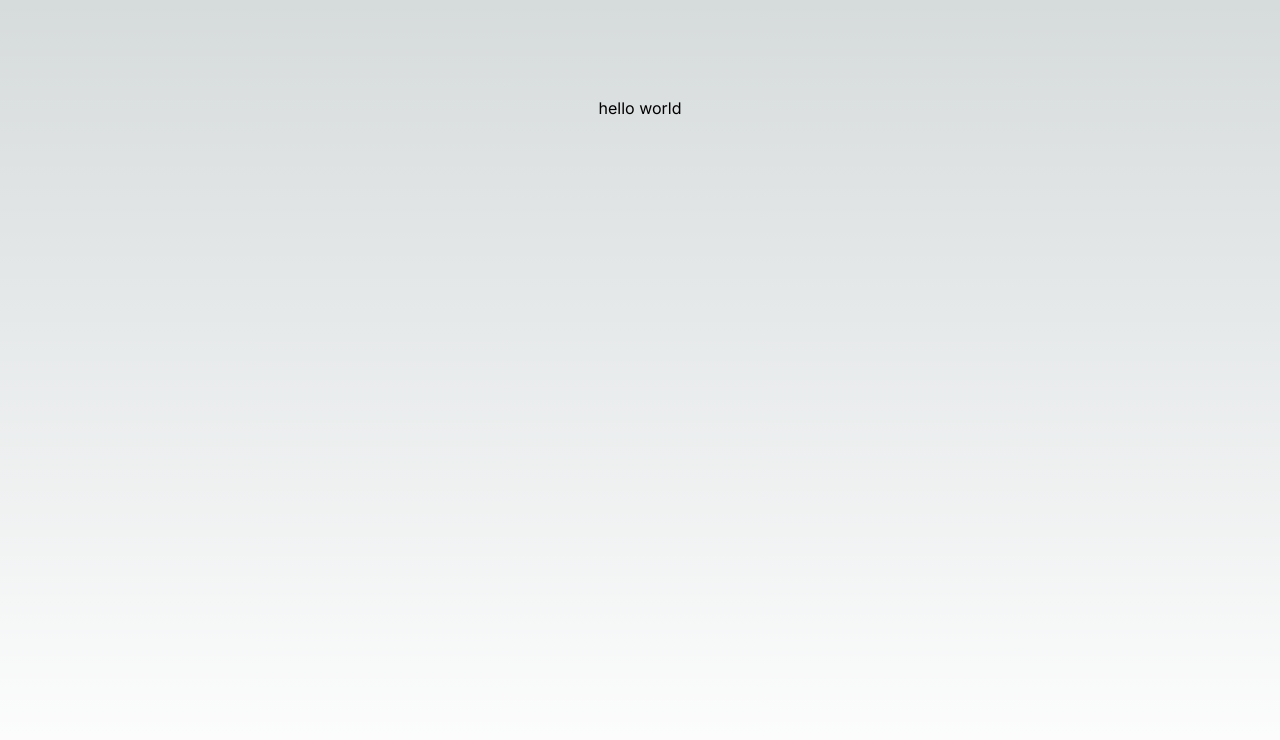
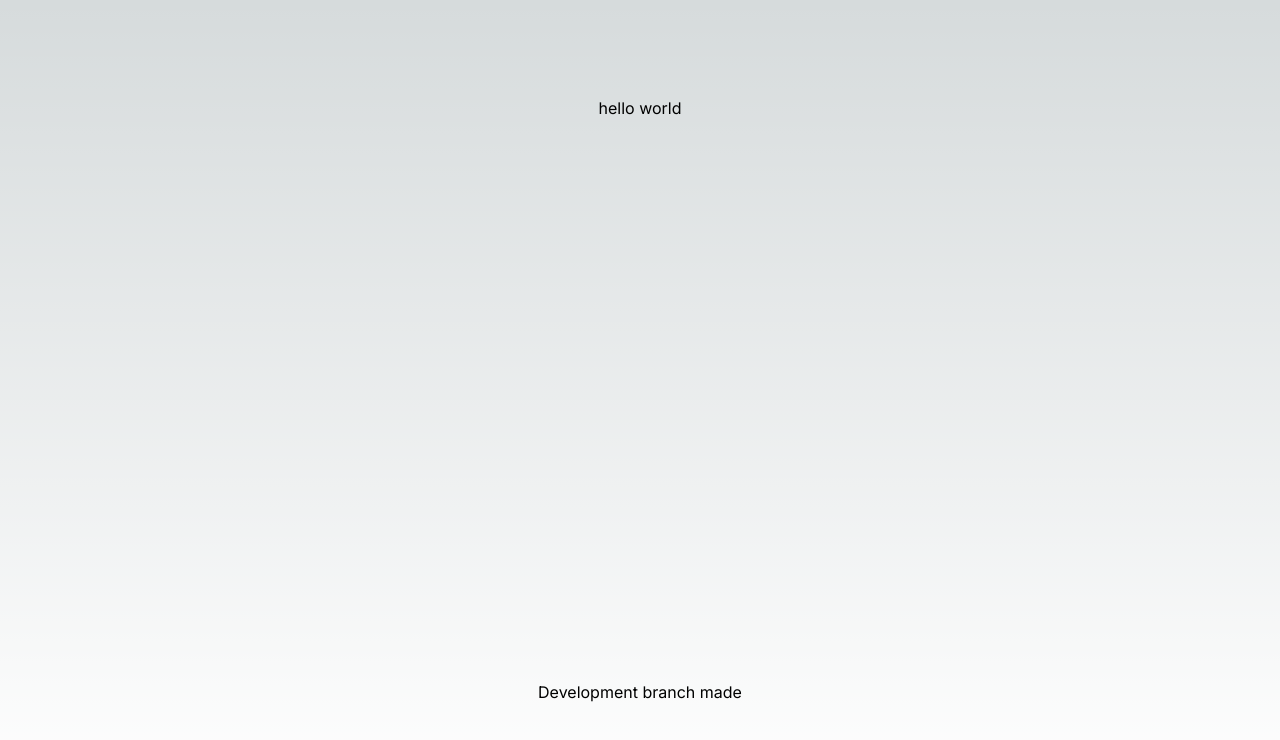
Before and after one commit to EmonHossen10/learn-sprint, a Next.js app: page / in a window 1280 px wide. Shown: the top 740 px of the page. Built offline with nearby package versions, Linux system fonts and the light colour scheme.

Commit message:
development branch has been made

```diff
--- a/app/page.js
+++ b/app/page.js
@@ -4,6 +4,7 @@ export default function Home() {
   return (
     <main className="flex min-h-screen flex-col items-center justify-between p-24">
      <h2>hello world</h2>
+     <h2>Development branch made</h2>
     </main>
   );
 }
```
